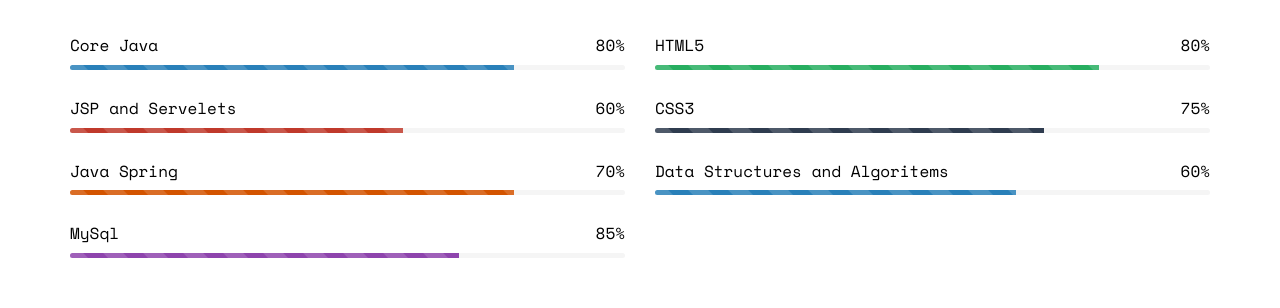
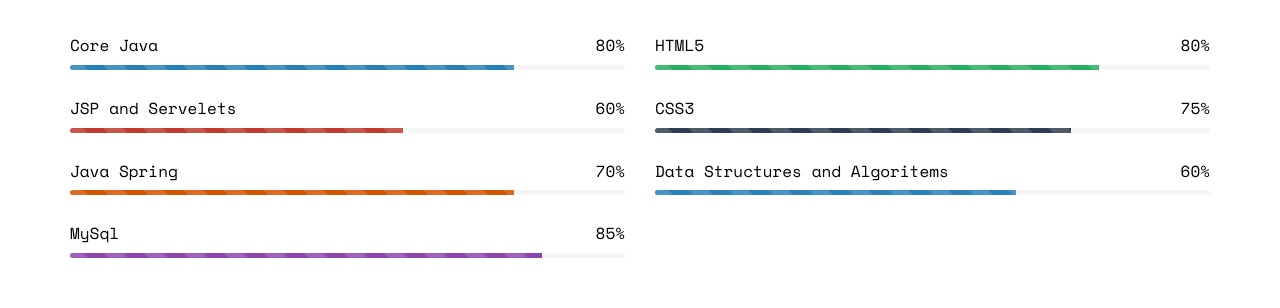
Before and after one commit to jayant625/jayantpareek.github.io, a plain HTML site: page index.html in a window 1280 px wide. Shown: the part 2844-3152 px from the top of the page. Drawn offline with nearby package versions, Linux system fonts and the light colour scheme; some packages are replaced by stand-ins of ours; no server answers; files whose address does not match are found by name.

Commit message:
Update index.html

```diff
--- a/index.html
+++ b/index.html
@@ -326,7 +326,7 @@
 						<h3><span class="name-left">MySql</span><span class="value-right">85%</span></h3>
 						<div class="progress">
 						  <div class="progress-bar progress-bar-4 progress-bar-striped active" role="progressbar"
-						  aria-valuenow="85" aria-valuemin="0" aria-valuemax="100" style="width:70%">
+						  aria-valuenow="85" aria-valuemin="0" aria-valuemax="100" style="width:85%">
 						  </div>
 						</div>
 					</div>
@@ -344,7 +344,7 @@
 						<h3><span class="name-left">CSS3</span><span class="value-right">75%</span></h3>
 						<div class="progress">
 						  <div class="progress-bar progress-bar-striped active" role="progressbar"
-						  aria-valuenow="75" aria-valuemin="0" aria-valuemax="100" style="width:70%">
+						  aria-valuenow="75" aria-valuemin="0" aria-valuemax="100" style="width:75%">
 						  </div>
 						</div>
 					</div>
```
